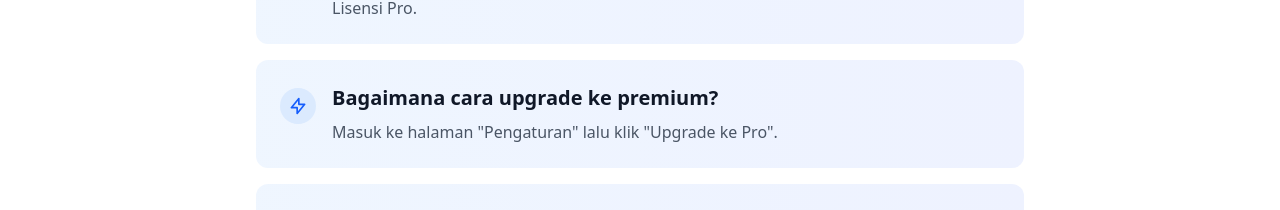
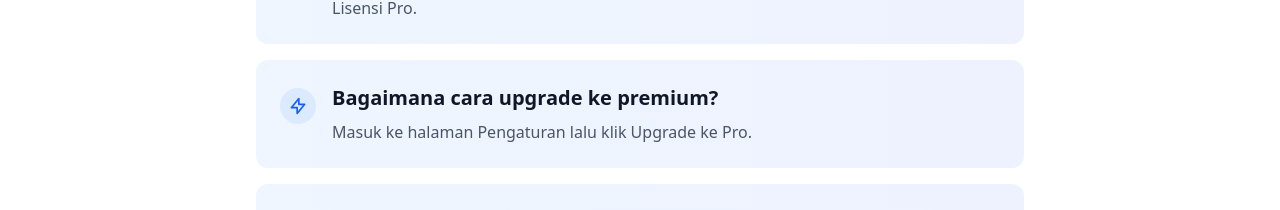
Before and after one commit to miftahudinsy/kosan-bapak, a Next.js app: page / in a window 1280 px wide. Shown: the part 1340-1550 px from the top of the page. Built offline with nearby package versions, Linux system fonts and the light colour scheme.

Commit message:
hapus tanda kutip

```diff
--- a/src/app/page.tsx
+++ b/src/app/page.tsx
@@ -188,7 +188,7 @@ const Home = () => {
                     Bagaimana cara upgrade ke premium?
                   </h3>
                   <p className="mt-2 text-gray-600">
-                    Masuk ke halaman "Pengaturan" lalu klik "Upgrade ke Pro".
+                    Masuk ke halaman Pengaturan lalu klik Upgrade ke Pro.
                   </p>
                 </div>
               </div>
```
